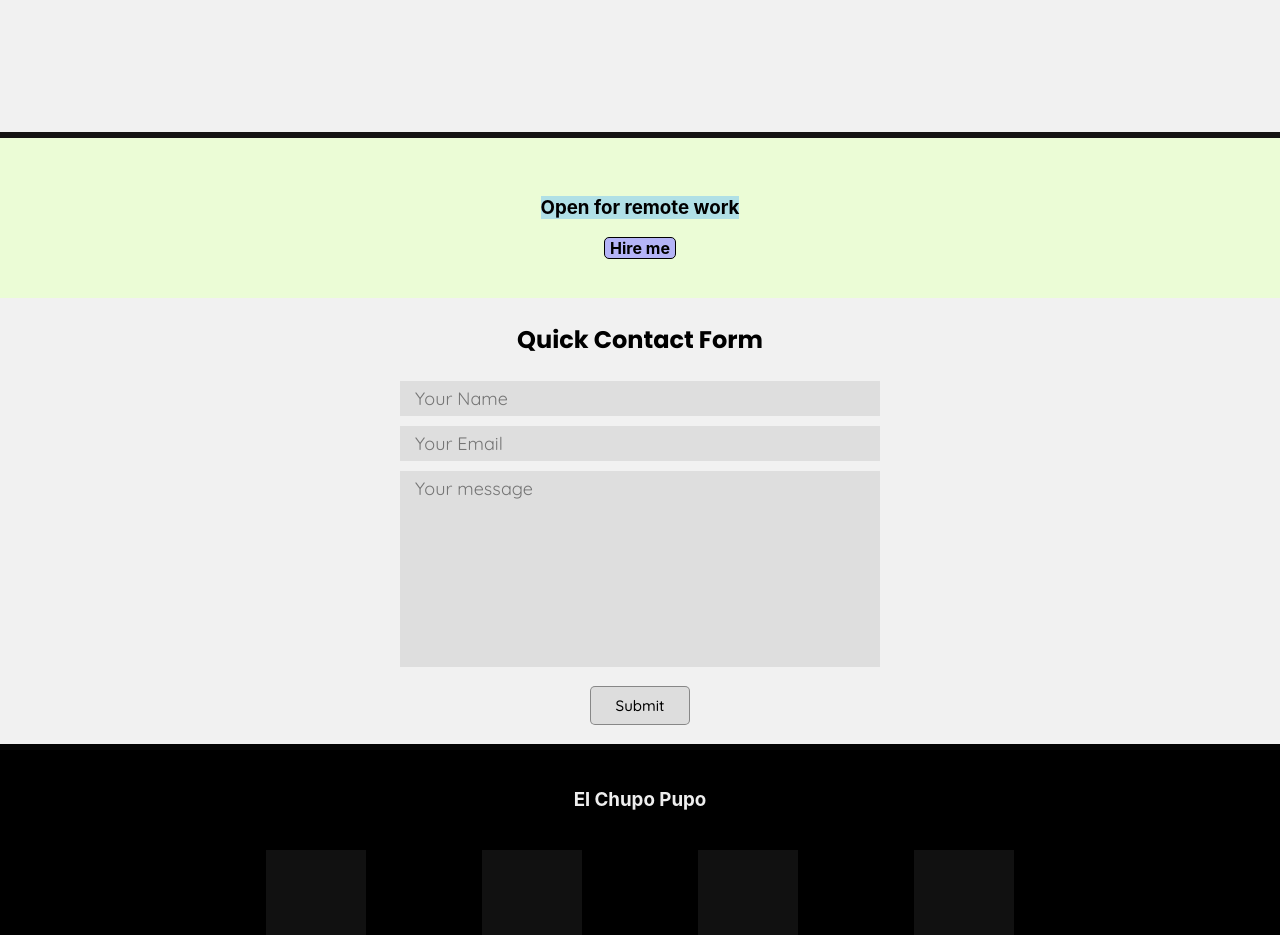
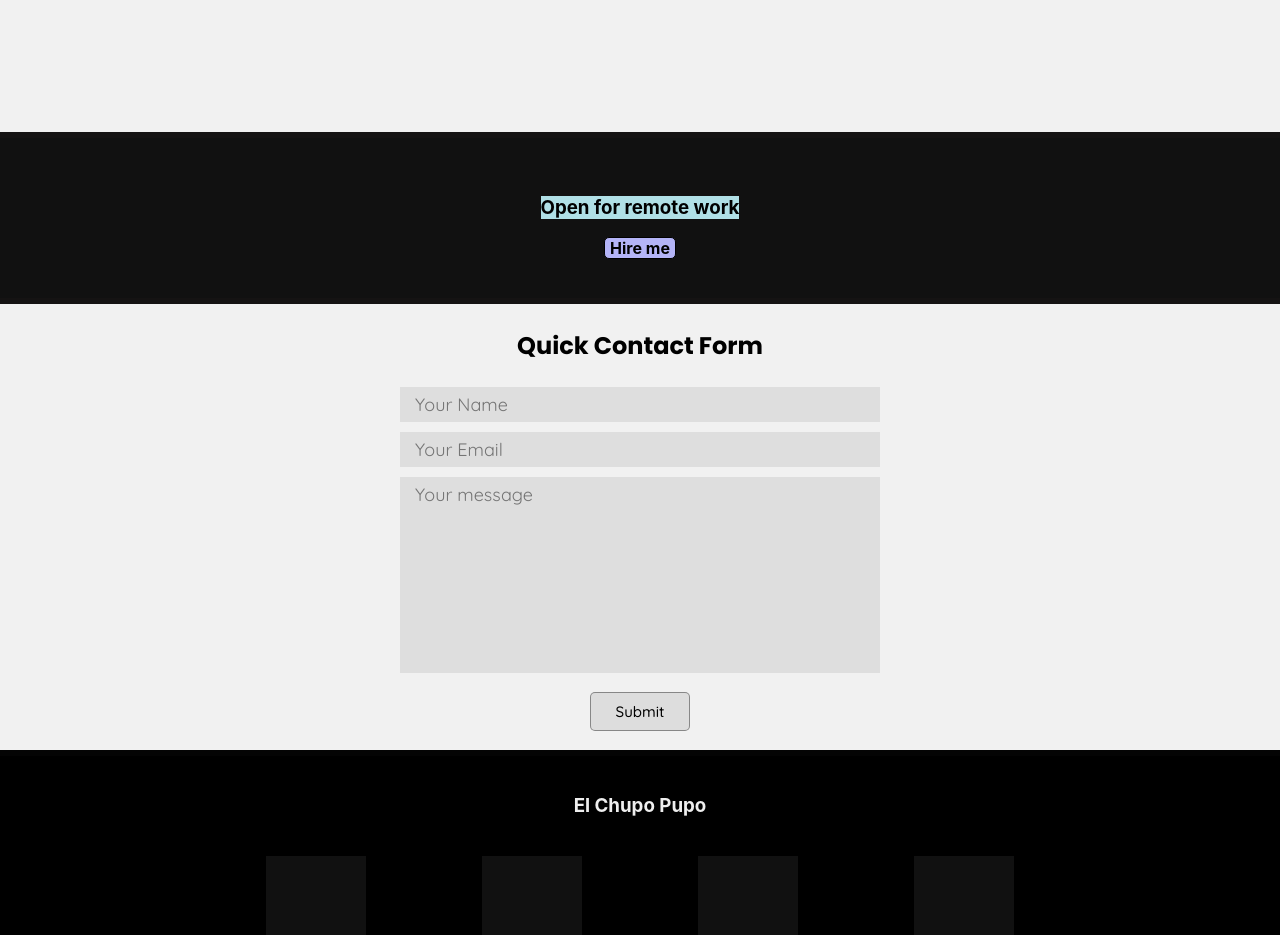
Before and after one commit to dzimentey/portfolio, a React (Create React App) app: page / in a window 1280 px wide. Shown: the part 2400-3335 px from the top of the page. Built offline with nearby package versions, Linux system fonts and the light colour scheme.

Commit message:
add: bottom border

```diff
--- a/src/remote-work/RemoteWork.module.css
+++ b/src/remote-work/RemoteWork.module.css
@@ -1,6 +1,7 @@
 .remoteWorkBlock{
     height: 20vh;
-    background-color: #ebfcd6;
+    background-color: #111111;
+    border-bottom: 6px solid #151313;
 }
 
 .remoteWorkContainer {
```
